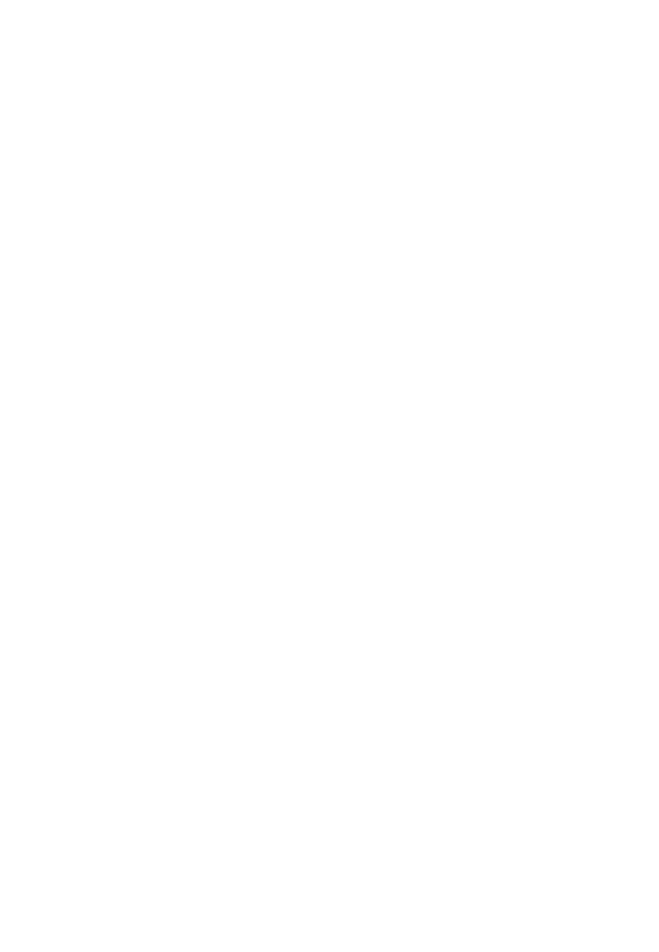
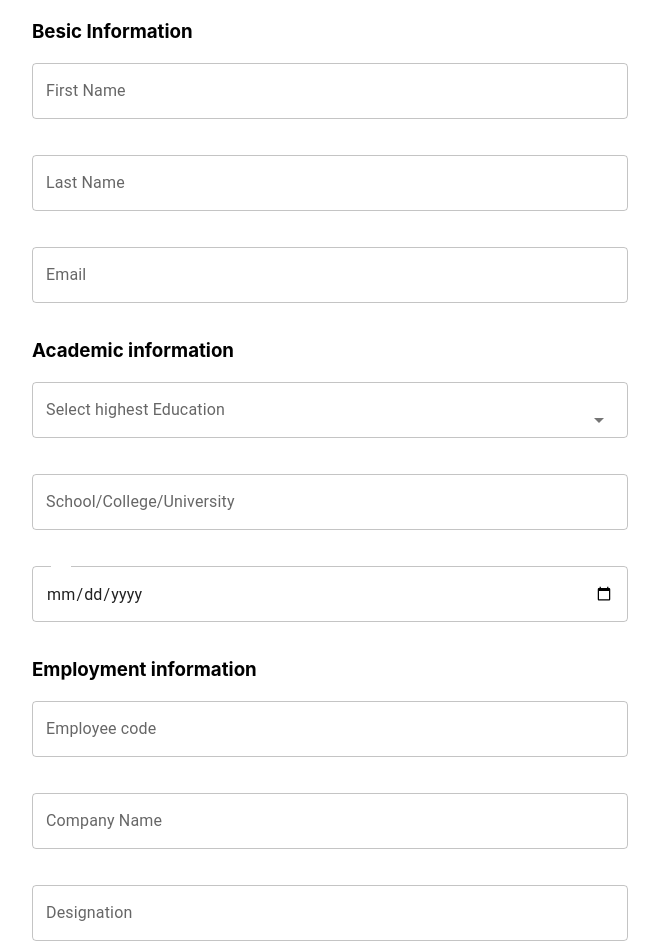
Before and after one commit to supriya0102/poc_wci, a React (Create React App) app: page /AddUser in a window 1280 px wide. Before the commit this address had no page. Shown: the top 952 px of the page, without its empty margins (308-967 px from the left). Before the commit the page ends 800 px from the top, so only its background shows below. Built offline with nearby package versions, Linux system fonts and the light colour scheme.

Commit message:
create addUser component

```diff
--- a/src/App.js
+++ b/src/App.js
@@ -1,6 +1,7 @@
 import './App.css';
 import { BrowserRouter as Router, Route, Routes } from 'react-router-dom';
 import Home from './components/Home';
+import AddUser from './components/AddUser';
 
 function App() {
   return (
@@ -8,6 +9,8 @@
         <Router>
           <Routes>
             <Route path="/" element={<Home />} />
+            <Route  path="/AddUser" element={<AddUser/>}/>
+
           </Routes>
         </Router>
       </>
--- /dev/null
+++ b/src/components/AddUser.css
@@ -0,0 +1,11 @@
+*{
+    margin: 10px;
+}
+.mainDiv{
+    margin: 10px;
+    height: 800px;
+    width: 800px;
+    align-items: center;
+    margin-left: 25%;
+
+}
--- /dev/null
+++ b/src/components/AddUser.js
@@ -0,0 +1,163 @@
+import React,{useState,useEffect} from "react";
+import "./AddUser.css";
+import { TextField,Grid,Button,MenuItem} from "@mui/material";
+import axios from "axios";
+
+const AddUser=({userId})=>{
+
+    const [firstName,setFirstName]=useState("")
+    const [user,setUser]=useState([])
+  const [state, setState] = useState({
+    firstName: "",
+    lastName: '',
+    email: '',
+    college: '',
+    educationType: '',
+    passingYear: '',
+    employeeCode: '',
+    companyName: '',
+    designation: '',
+  });
+console.log("state",state)
+
+const handleChange = (e) => {
+  const { name, value } = e.target;
+  setState((prevState)=>({...prevState,[name]:value}));
+}
+  // useEffect(() => {
+  //   const fetchUserData = async () => {
+  //     try {
+  //       const response = await axios.get(`api/user/${userId}`);
+  //       const { basicInfo, academicInfo, employementInfo } = response.data;
+  //       setFirstName(basicInfo.firstName);
+  //       setLastName(basicInfo.lastName);
+  //       setEmail(basicInfo.email);
+  //       setEducationType(academicInfo[0].type);
+  //       setCollege(academicInfo[0].college);
+  //       setPassingYear(academicInfo[0].passingYear);
+  //       setEmployeeCode(employementInfo[0].employeeCode);
+  //       setCompanyName(employementInfo[0].companyName);
+  //       setDesignation(employementInfo[0].designation);
+  //     } catch (error) {
+  //       console.error(error);
+  //     }
+  //   };
+
+  //   fetchUserData();
+  // }, [userId]);
+
+//   const handleSubmit = async (e) => {
+  const handleSubmit =  (e) => {
+    e.preventDefault();
+
+    // try {
+    //   await axios.put(`api/user/${userId}`, {
+    //     basicInfo: {
+    //       firstName,
+    //       lastName,
+    //       email,
+    //     },
+    //     academicInfo: [{
+    //       passingYear,
+    //     }],
+    //     employementInfo: [{
+    //       employeeCode,
+    //       companyName,
+    //       designation,
+    //     }],
+      };
+  //     console.log('User data updated successfully');
+  //   } catch (error) {
+  //     console.error(error);
+  //   }
+  // };
+
+
+return(
+    <form className="mainDiv" onSubmit={e=> {handleSubmit(e)}} >
+         <h3>Besic Information</h3>
+      <Grid container spacing={2}>
+
+          <Grid item xs={9}>
+          <TextField
+        label="First Name"
+        fullWidth
+        name="firstName"
+        value={state.firstName}
+        // onChange={e=>setFirstName(e.target.value)}
+        onChange={handleChange}
+      />
+          </Grid>
+        <Grid item xs={9}>
+        <TextField
+        label="Last Name"
+        name="lastName"
+
+        fullWidth
+        value={state.lastName}
+        onChange={handleChange}
+      />
+        </Grid>
+        <Grid item xs={9}>
+        <TextField
+        label="Email"
+        name="email"
+
+        fullWidth
+        value={state.email}
+        onChange={handleChange}
+      />
+        </Grid>
+
+        <Grid item xs={9}>
+        <h3>Academic information </h3>
+           <TextField id="select" label="Select highest Education" onChange={handleChange} fullWidth select>
+             <MenuItem value="ssc">SSC</MenuItem>
+             <MenuItem value="hsc">HSC</MenuItem>
+             <MenuItem value="graduation">Graduation</MenuItem>
+             <MenuItem value="post graduation">Post Graduation</MenuItem>
+          </TextField>
+        </Grid>
+        <Grid item xs={9}>
+           <TextField label="School/College/University" varient="outlined" fullWidth value={state.college} onChange={handleChange}/>
+        </Grid>
+        <Grid item xs={9}>
+           <TextField type="date" varient="outlined" fullWidth onChange={handleChange} />
+        </Grid>
+
+        <Grid item xs={9}>
+        <h3>Employment information  </h3>
+           <TextField  label="Employee code " fullWidth value={state.employeeCode} onChange={handleChange} />
+       </Grid>
+        <Grid item xs={9}>
+        <TextField
+        label="Company Name"
+        fullWidth
+        value={state.companyName}
+        onChange={handleChange}
+      />
+        </Grid>
+        <Grid item xs={9}>
+        <TextField
+        label="Designation"
+        fullWidth
+        value={state.designation}
+        onChange={handleChange}
+      />
+        </Grid>
+        <Grid item xs={4}></Grid>
+
+        <Grid item xs={4.5}>
+        <Button variant="contained" type="submit" onClick={handleSubmit} fullWidth>Submit</Button>
+        </Grid>
+        <Grid item xs={4.5}>
+        <Button variant="contained" type="reset" color="error"  fullWidth>Cancel</Button>
+        </Grid>
+
+
+      </Grid>
+
+    </form>
+)};
+
+export default AddUser;
--- a/src/components/Header.js
+++ b/src/components/Header.js
@@ -1,6 +1,8 @@
 import { AppBar, Toolbar, Typography, Button } from "@mui/material";
+import AddUser from "./AddUser";
+import { Link,Route } from "react-router-dom";
 
-function Header() {
+function Header(props) {
   return (
       <AppBar position="static">
         <Toolbar>
@@ -8,7 +10,7 @@
             component="div" sx={{ flexGrow: 1 }}>
             Western Climate Initiative
           </Typography>
-          <Button color="inherit">Add User</Button>
+         <Link to="/AddUser"  ><Button color="inherit" >Add User</Button></Link>
         </Toolbar>
       </AppBar>
   );
--- a/src/components/Home.js
+++ b/src/components/Home.js
@@ -4,6 +4,7 @@
 import { Table, TableBody, TableCell, TableContainer, TableHead, TableRow, Paper, Container, IconButton } from "@mui/material";
 import { Edit } from '@mui/icons-material';
 import { users } from '../store/home/HomeAction';
+
 
 function Home() {
     const dispatch = useDispatch();
```
